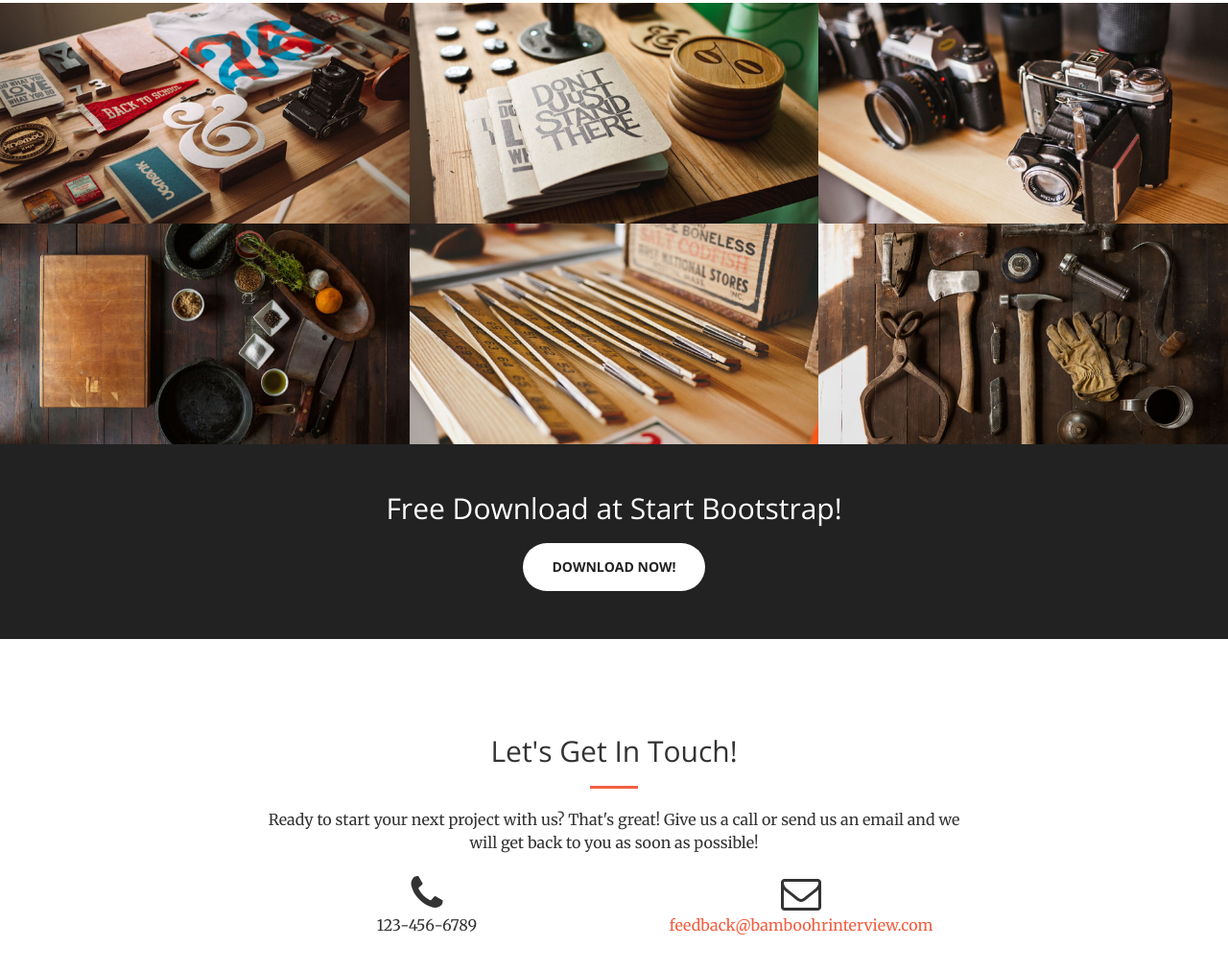
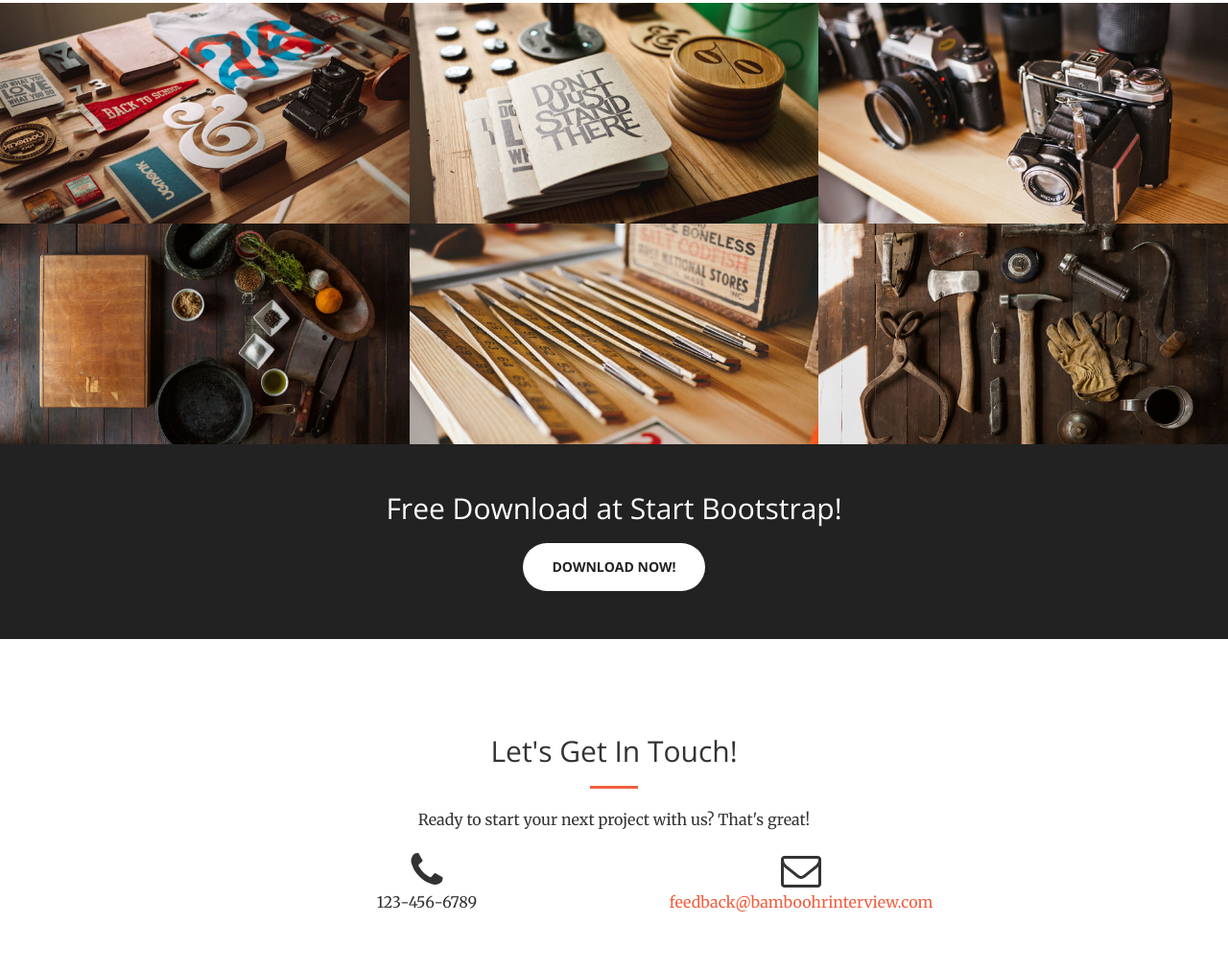
Before and after one commit to Revanth070896/webserver-deployment, a plain HTML site: page src/index.html in a window 1280 px wide. Shown: the part 1671-2683 px from the top of the page at 96% size. Drawn offline with nearby package versions, Linux system fonts and the light colour scheme.

```diff
--- a/src/index.html
+++ b/src/index.html
@@ -250,7 +250,7 @@
                 <div class="col-lg-8 col-lg-offset-2 text-center">
                     <h2 class="section-heading">Let's Get In Touch!</h2>
                     <hr class="primary">
-                    <p>Ready to start your next project with us? That's great! Give us a call or send us an email and we will get back to you as soon as possible!</p>
+                    <p>Ready to start your next project with us? That's great!</p>
                 </div>
                 <div class="col-lg-4 col-lg-offset-2 text-center">
                     <i class="fa fa-phone fa-3x wow bounceIn"></i>
```
